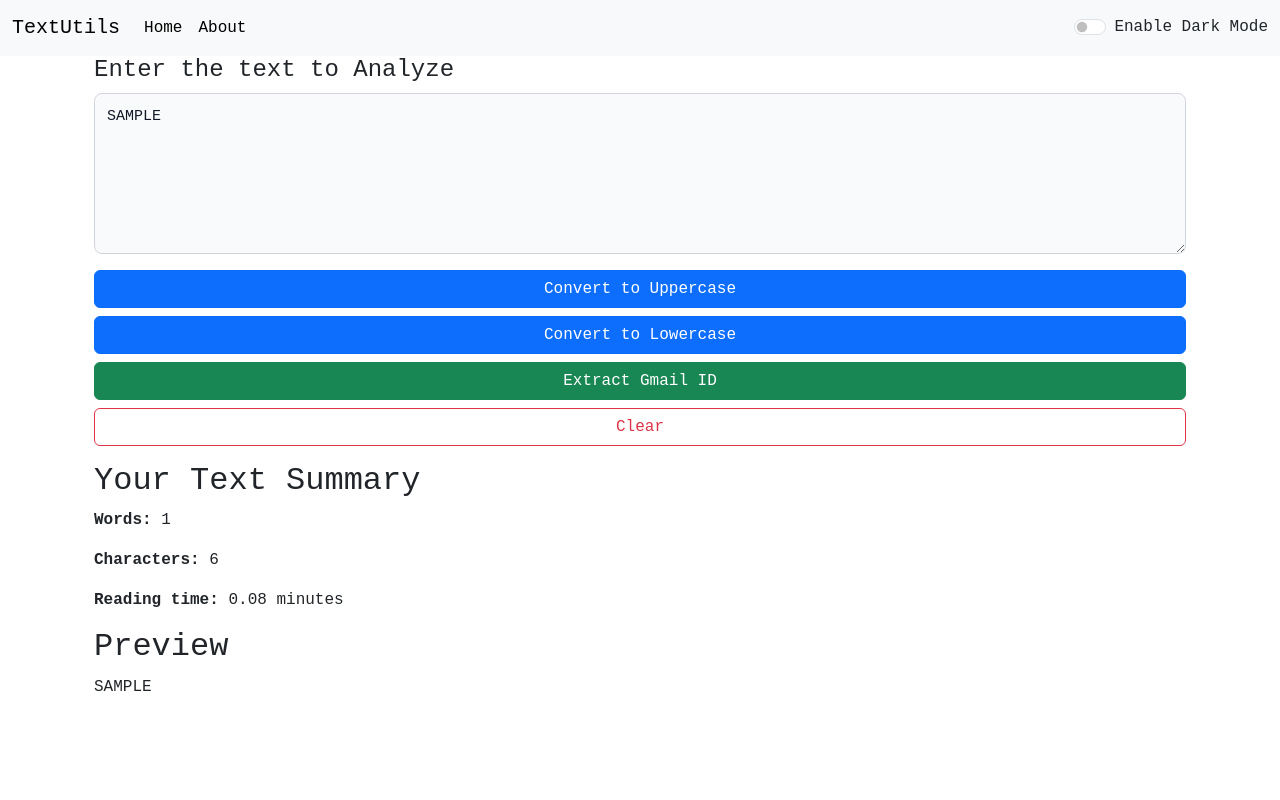
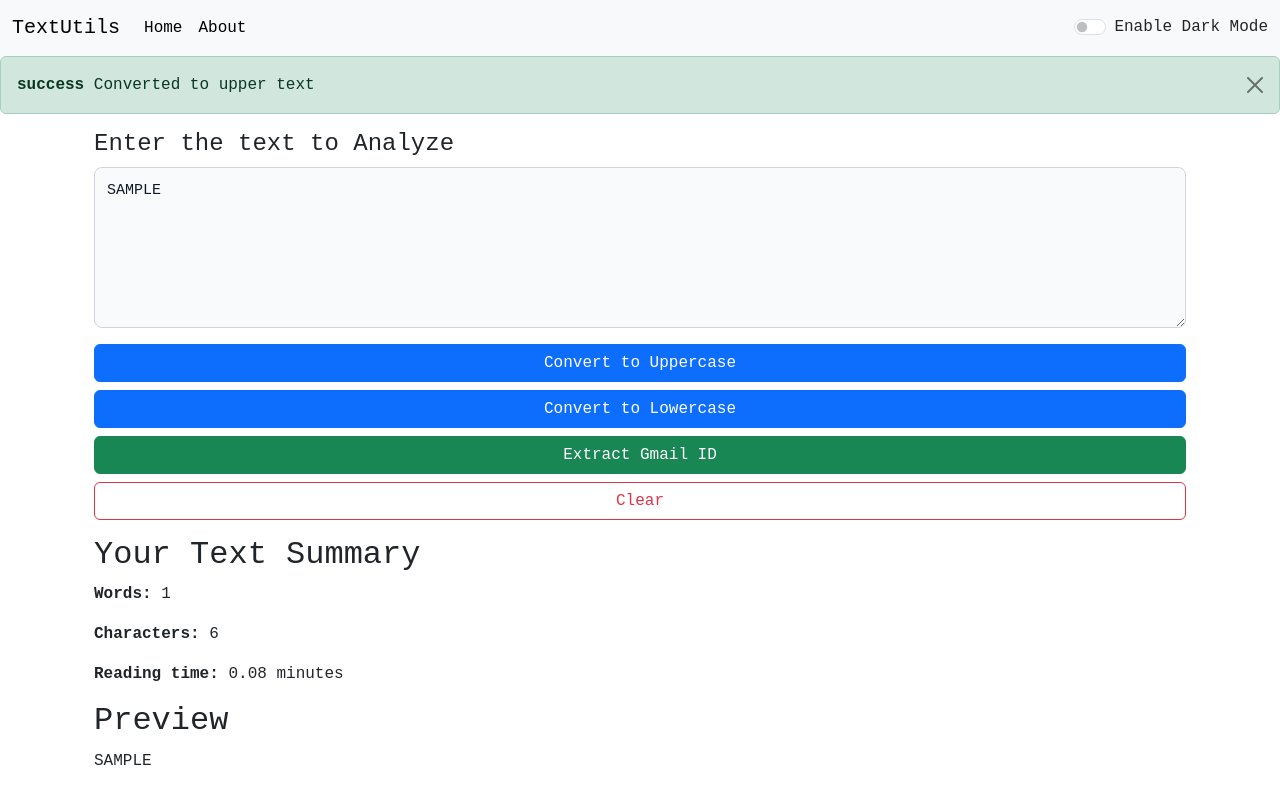
Before and after one commit to MohmmedFurqaan/Text_Utils_React, a React (Create React App) app: page / in a window 1280 px wide. Both pictures are taken after typing "Sample" into the empty fields and a click on the button "Convert to Uppercase". Built offline with nearby package versions, Linux system fonts and the light colour scheme.

Commit message:
(ADDED) added the Alert.js to show the alerts based on the actions

```diff
--- /dev/null
+++ b/src/components/Alert.js
@@ -0,0 +1,12 @@
+import React from 'react'
+
+function Alert(props) {
+  return (
+    props.alert && <div className={`alert alert-${props.alert.type} alert-dismissible fade show`} role="alert">
+        <strong>{props.alert.type}</strong> {props.alert.msg}
+        <button type="button" className="btn-close" data-bs-dismiss="alert" aria-label="Close"></button>
+    </div>
+  )
+}
+
+export default Alert;
--- a/src/components/App.js
+++ b/src/components/App.js
@@ -1,6 +1,7 @@
 // Main App
 
 import '../style/app.css';
+import Alert from './Alert';
 import NavBar from "./NavBar";
 import TextForm from "./TextForm";
 import React, { useState } from "react";
@@ -9,27 +10,34 @@ export default function App() {
   // state for the dark mode and the light mode
   const [mode, setMode] = useState("light");
 
-  // handle the switching
+  const [alert, setAlert] = useState(null);
 
-  // //     background-color: #00002f;
-  //   color: cadetblue;
-  //   font-family: monospace;
+  const showAlert = (message, type)=>{
+    setAlert({
+      msg : message,
+      type : type
+    })
+  }
+
 
   const toggleMode = () => {
   if (mode === "light") {
     setMode("dark");
     document.body.classList.add("dark-mode");
     document.body.classList.remove("light-mode");
+    showAlert("Dark Mode Enabled ! toggle again to switch to light mode", "success");
   } else {
     setMode("light");
     document.body.classList.add("light-mode");
     document.body.classList.remove("dark-mode");
+    showAlert("light Mode Enabled ! toggle again to switch to dark mode", "success");
   }
 };
 
 
   return (
     <>
+
       {/* Navbar component */}
       <NavBar
         nav_info={{
@@ -40,10 +48,16 @@ export default function App() {
         }}
       />
 
+      {/* alert */}
+      <Alert alert={alert}/>
+
+
       {/* text component */}
       <div className="container">
-        <TextForm/>
+        <TextForm showAlert = {showAlert}/>
       </div>
+
+
     </>
   );
 }
--- a/src/components/TextForm.js
+++ b/src/components/TextForm.js
@@ -1,7 +1,7 @@
 import React, { useState } from 'react'
 
 
-export default function TextForm() {
+export default function TextForm(props) {
 
     // declaring constants for the state
     let [text, setText] = useState("");
@@ -11,12 +11,23 @@ export default function TextForm() {
 
     // handle clicking Capitalize
     const HandleUpclick = ()=>{
-        setText(text.toUpperCase());
+        if (text === ""){
+            props.showAlert("unable to convert ! enter something", "warning");
+        }else{
+            setText(text.toUpperCase());
+        props.showAlert("Converted to upper text", "success");
+        }
     }
+
 
     // Handle low cicking --> lowercase
     const HandleLowclick = ()=>{
-        setText(text.toLowerCase());
+        if (text === ""){
+            props.showAlert("unable to convert ! enter something", "warning");
+        }else{
+            setText(text.toLowerCase());
+        props.showAlert("Converted to lower case", "success");
+        }
     }
 
     // Handle low cicking --> lowercase
@@ -31,7 +42,7 @@ export default function TextForm() {
         const found = text.match(emailRegex);
 
         if (!text.trim()) {
-            alert("Please enter text containing an email.");
+            props.showAlert("Please enter text containing an email.", "warning");
             return;
         }
 
@@ -42,7 +53,7 @@ export default function TextForm() {
 
     // handle on change
     const HandleOnChange = (event)=> {
-        // to allow entery in the text box
+        // to allow entry in the text box
         setText(event.target.value)
     }
 
@@ -100,5 +111,5 @@ export default function TextForm() {
 
 
         </>
-    );
+    )
 }
```
